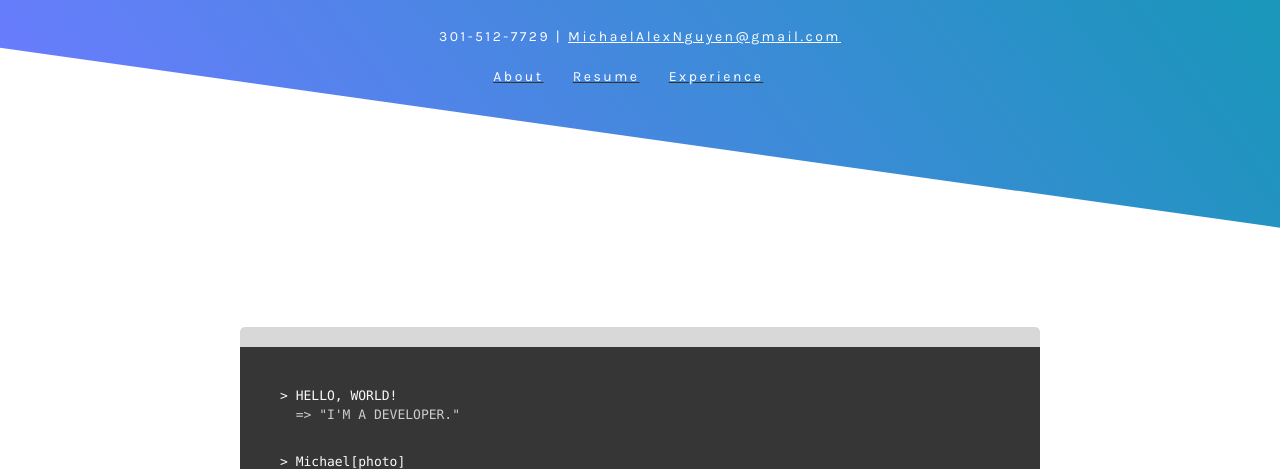
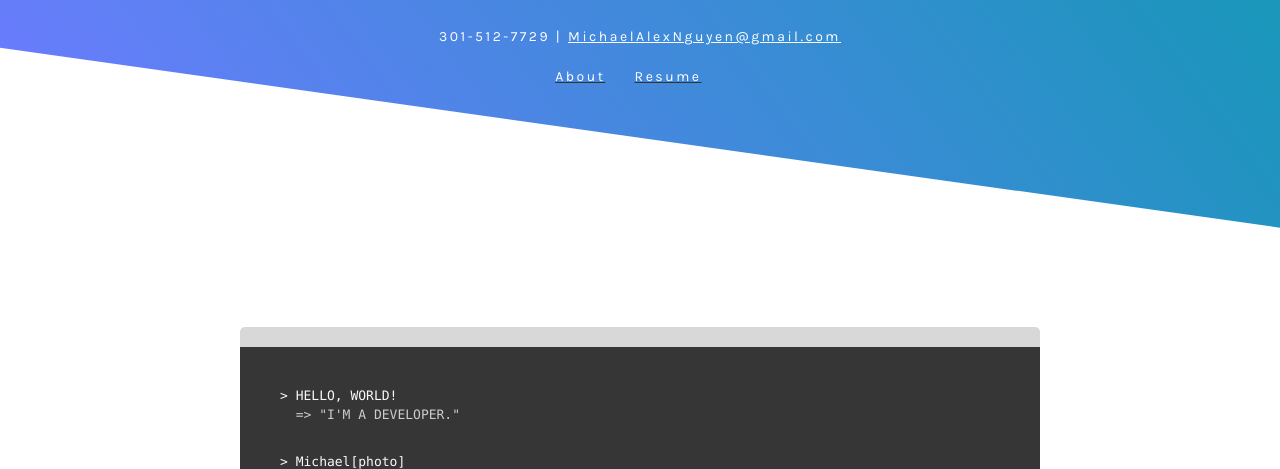
Before and after one commit to mnguyen96/michaelnguyen, a plain HTML site: page index.html in a window 1280 px wide. Shown: the part 264-733 px from the top of the page. Drawn offline with nearby package versions, Linux system fonts and the light colour scheme.

Commit message:
removed experience

```diff
--- a/index.html
+++ b/index.html
@@ -30,7 +30,6 @@
                       <br>
                       <u><a href="#about">About</a></u>&nbsp;&nbsp;&nbsp;&nbsp;
                       <u><a href="#resume">Resume</a></u>&nbsp;&nbsp;&nbsp;&nbsp;
-                      <u><a href="#experience">Experience</a></u>&nbsp;&nbsp;&nbsp;&nbsp;
                     </div>
 
                   </header>
```
Also changed, not shown: 1 other file.
